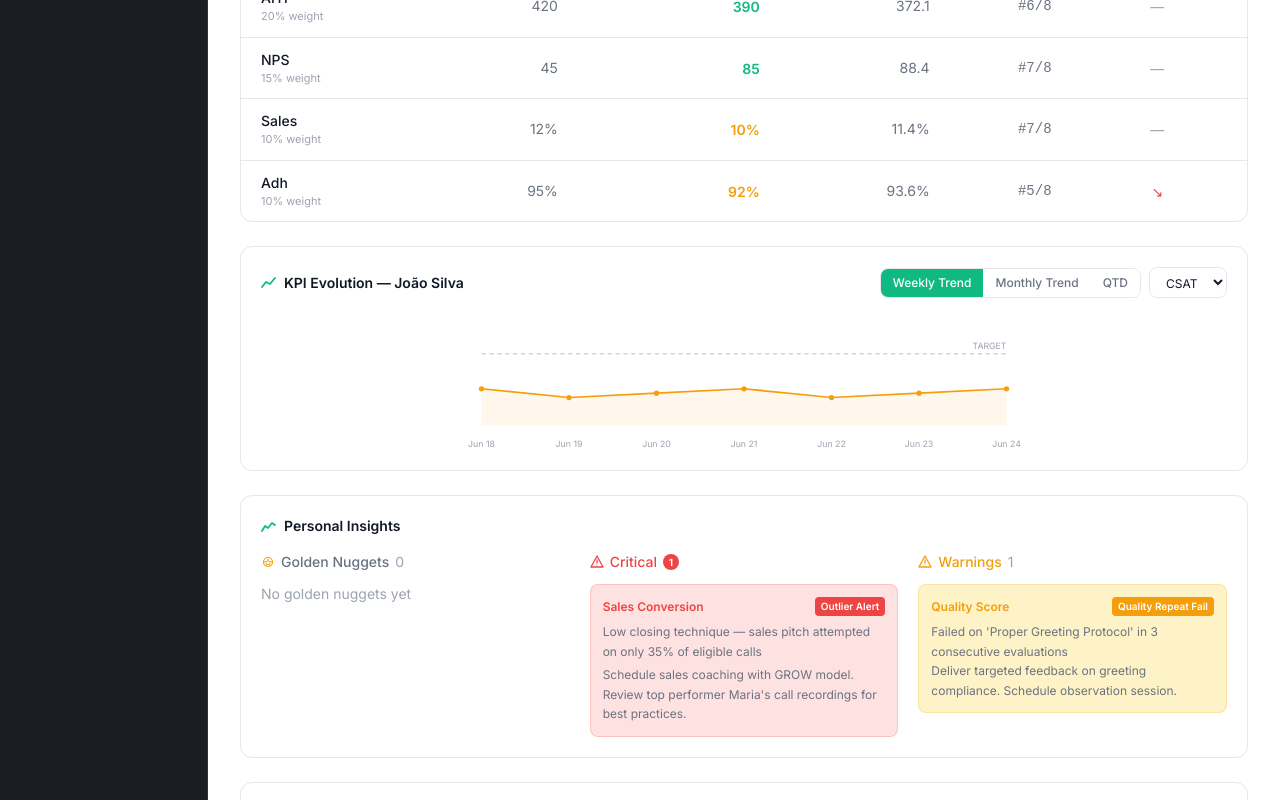
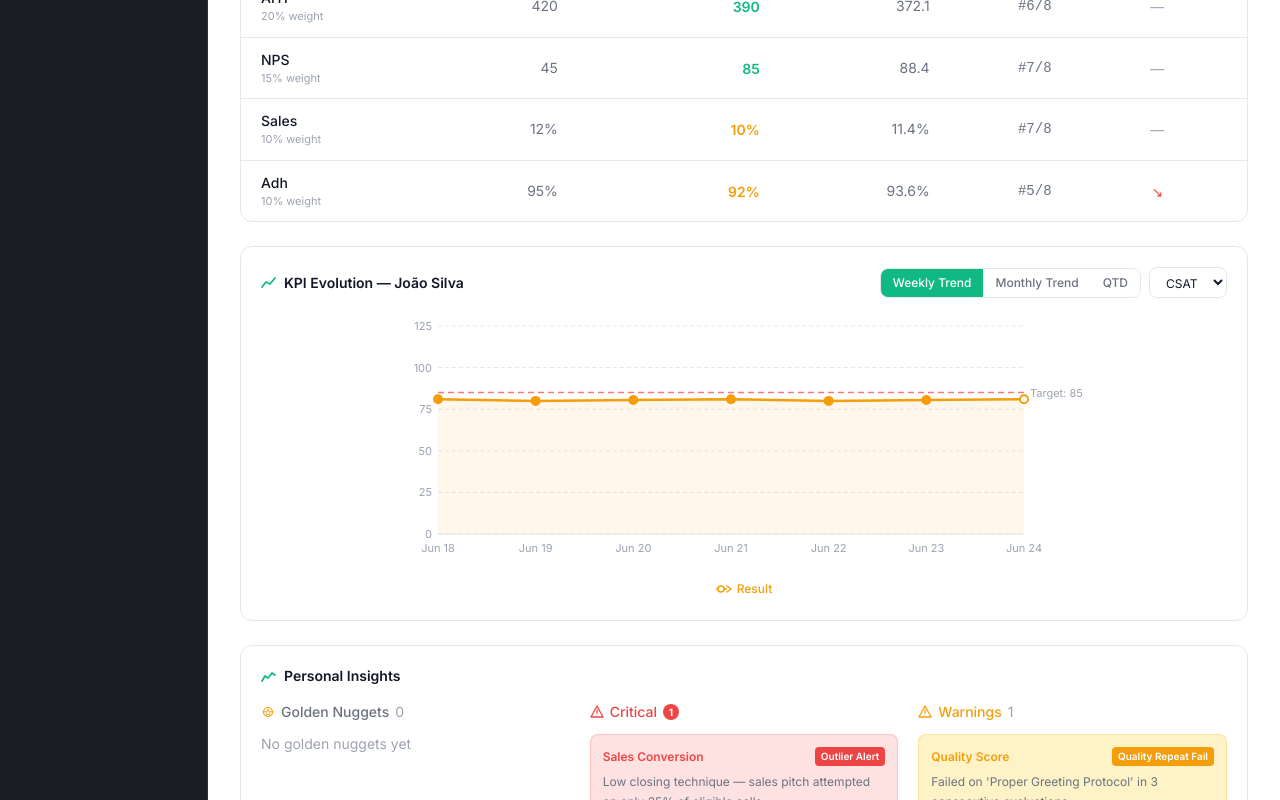
Before and after one commit to andresromero-blip/ops-supervisor-prototypes, a Next.js app: page /projects/20260620-agent-view in a window 1280 px wide. Shown: the part 509-1309 px from the top of the page. Built offline with nearby package versions, Linux system fonts and the light colour scheme.

Commit message:
Update page.tsx

```diff
--- a/app/projects/20260620-agent-view/page.tsx
+++ b/app/projects/20260620-agent-view/page.tsx
@@ -107,38 +107,172 @@ const PERIOD_LABEL: Record<Period, string> = {
 };
 
 // ---------------------------------------------------------------------------
-// KPI Evolution Chart
+// KPI Evolution Chart — faithful replica with tooltip, Y-axis, red target line
 // ---------------------------------------------------------------------------
 const DATES_WEEKLY  = ["Jun 18","Jun 19","Jun 20","Jun 21","Jun 22","Jun 23","Jun 24"];
-const DATES_MONTHLY = ["W-4","W-3","W-2","W-1"];
-const DATES_QTD     = ["Apr","May W1","May W3","Jun"];
+const DATES_MONTHLY = ["M-3","M-2","M-1"];
+const DATES_QTD     = ["Apr","May","Jun"];
 
 function KpiEvolutionChart({
   vals, dates, target, color,
 }: { vals: number[]; dates: string[]; target: number; color: string }) {
-  const W=620; const H=160; const PL=10; const PR=10; const PT=16; const PB=28;
-  const all = [...vals, target];
-  const minV = Math.min(...all)*0.96; const maxV = Math.max(...all)*1.04;
-  const rangeV = maxV - minV || 1;
-  const toX = (i:number) => PL + (i/(dates.length-1))*(W-PL-PR);
-  const toY = (v:number) => PT + (1-(v-minV)/rangeV)*(H-PT-PB);
-  const linePath = vals.map((v,i) => `${i===0?"M":"L"} ${toX(i).toFixed(1)} ${toY(v).toFixed(1)}`).join(" ");
-  const areaPath = `${linePath} L ${toX(vals.length-1).toFixed(1)} ${H-PB} L ${toX(0).toFixed(1)} ${H-PB} Z`;
-  const targetY = toY(target);
-  const areaFill = color==="green" ? "rgba(16,185,129,0.08)" : color==="orange" ? "rgba(245,158,11,0.08)" : "rgba(239,68,68,0.08)";
-  const lineStroke = color==="green" ? "#10B981" : color==="orange" ? "#F59E0B" : "#EF4444";
+  const [hoverIdx, setHoverIdx] = useState<number | null>(null);
+
+  const W = 700; const H = 260;
+  const PL = 44; const PR = 70; const PT = 16; const PB = 36;
+
+  const lineStroke = color === "green" ? "#10B981" : color === "orange" ? "#F59E0B" : "#EF4444";
+  const areaFill   = color === "green" ? "rgba(16,185,129,0.08)" : color === "orange" ? "rgba(245,158,11,0.08)" : "rgba(239,68,68,0.08)";
+
+  // Y axis: always start at 0, go to rounded max
+  const dataMax = Math.max(...vals, target);
+  const yMax = Math.ceil(dataMax / 25) * 25 + 25;
+  const yMin = 0;
+  const rangeY = yMax - yMin;
+
+  const toX = (i: number) => PL + (i / (dates.length - 1)) * (W - PL - PR);
+  const toY = (v: number) => PT + (1 - (v - yMin) / rangeY) * (H - PT - PB);
+
+  // Y grid labels: 0, 25, 50, 75, 100 (filtered to range)
+  const yTicks = [0, 25, 50, 75, 100, 125].filter(v => v <= yMax);
+
+  const linePath = vals.map((v, i) => `${i === 0 ? "M" : "L"} ${toX(i).toFixed(1)} ${toY(v).toFixed(1)}`).join(" ");
+  const areaPath = `${linePath} L ${toX(vals.length - 1).toFixed(1)} ${H - PB} L ${toX(0).toFixed(1)} ${H - PB} Z`;
+  const targetY  = toY(target);
+
+  const colW = (W - PL - PR) / Math.max(dates.length - 1, 1);
 
   return (
-    <svg viewBox={`0 0 ${W} ${H}`} className="w-full block" style={{height:140}}>
-      <line x1={PL} y1={targetY} x2={W-PR} y2={targetY} stroke="#D1D5DB" strokeWidth="1.5" strokeDasharray="5 4"/>
-      <text x={W-PR} y={targetY-5} textAnchor="end" fontSize="10" fill="#9CA3AF" fontFamily="Inter,system-ui,sans-serif">TARGET</text>
-      <path d={areaPath} fill={areaFill}/>
-      <path d={linePath} fill="none" stroke={lineStroke} strokeWidth="2" strokeLinejoin="round"/>
-      {vals.map((v,i) => <circle key={i} cx={toX(i)} cy={toY(v)} r="3" fill={lineStroke}/>)}
-      {dates.map((d,i) => (
-        <text key={d} x={toX(i)} y={H-4} textAnchor="middle" fontSize="10" fill="#9CA3AF" fontFamily="Inter,system-ui,sans-serif">{d}</text>
-      ))}
-    </svg>
+    <div style={{ position: "relative", userSelect: "none" }}>
+      <svg
+        viewBox={`0 0 ${W} ${H}`}
+        className="w-full block"
+        style={{ height: 260 }}
+        onMouseLeave={() => setHoverIdx(null)}
+      >
+        {/* Y grid lines + labels */}
+        {yTicks.map(v => (
+          <g key={v}>
+            <line
+              x1={PL} y1={toY(v)} x2={W - PR} y2={toY(v)}
+              stroke="#E5E7EB" strokeWidth="1" strokeDasharray="4 3"
+            />
+            <text
+              x={PL - 6} y={toY(v) + 4}
+              textAnchor="end" fontSize="11"
+              fill="#9CA3AF" fontFamily="Inter,system-ui,sans-serif"
+            >{v}</text>
+          </g>
+        ))}
+
+        {/* X axis baseline */}
+        <line x1={PL} y1={H - PB} x2={W - PR} y2={H - PB} stroke="#E5E7EB" strokeWidth="1" />
+
+        {/* Target line — red dashed */}
+        <line
+          x1={PL} y1={targetY} x2={W - PR} y2={targetY}
+          stroke="#EF4444" strokeWidth="1.5" strokeDasharray="6 4" opacity="0.7"
+        />
+        <text
+          x={W - PR + 6} y={targetY + 4}
+          fontSize="11" fill="#9CA3AF"
+          fontFamily="Inter,system-ui,sans-serif"
+        >Target: {target}</text>
+
+        {/* Area fill */}
+        <path d={areaPath} fill={areaFill} />
+
+        {/* Main line */}
+        <path d={linePath} fill="none" stroke={lineStroke} strokeWidth="2.5" strokeLinejoin="round" />
+
+        {/* Data points — filled except last which is outline */}
+        {vals.map((v, i) => {
+          const isLast = i === vals.length - 1;
+          const isHovered = hoverIdx === i;
+          return (
+            <circle
+              key={i}
+              cx={toX(i)} cy={toY(v)}
+              r={isHovered ? 5 : 4}
+              fill={isLast ? "#fff" : lineStroke}
+              stroke={lineStroke}
+              strokeWidth="2"
+            />
+          );
+        })}
+
+        {/* Hover crosshair */}
+        {hoverIdx !== null && (
+          <line
+            x1={toX(hoverIdx)} y1={PT}
+            x2={toX(hoverIdx)} y2={H - PB}
+            stroke="#9CA3AF" strokeWidth="1" strokeDasharray="3 2"
+          />
+        )}
+
+        {/* X date labels */}
+        {dates.map((d, i) => (
+          <text
+            key={d} x={toX(i)} y={H - PB + 18}
+            textAnchor="middle" fontSize="11"
+            fill="#9CA3AF" fontFamily="Inter,system-ui,sans-serif"
+          >{d}</text>
+        ))}
+
+        {/* Invisible hover columns */}
+        {dates.map((_, i) => (
+          <rect
+            key={i}
+            x={toX(i) - colW / 2} y={PT}
+            width={colW} height={H - PT - PB}
+            fill="transparent"
+            onMouseEnter={() => setHoverIdx(i)}
+          />
+        ))}
+      </svg>
+
+      {/* Tooltip card */}
+      {hoverIdx !== null && (
+        <div
+          style={{
+            position: "absolute",
+            left: `calc(${((toX(hoverIdx) / W) * 100).toFixed(1)}% + 12px)`,
+            top: `${((toY(vals[hoverIdx]) / H) * 100).toFixed(1)}%`,
+            transform: "translateY(-50%)",
+            background: "#fff",
+            border: "1px solid #E5E7EB",
+            borderRadius: 10,
+            padding: "10px 14px",
+            fontSize: 13,
+            pointerEvents: "none",
+            whiteSpace: "nowrap",
+            zIndex: 20,
+            boxShadow: "0 4px 16px rgba(0,0,0,0.10)",
+            minWidth: 100,
+          }}
+        >
+          <p style={{ margin: 0, fontWeight: 600, color: "#374151", marginBottom: 5, fontSize: 13 }}>
+            {dates[hoverIdx]}
+          </p>
+          <div style={{ display: "flex", alignItems: "center", gap: 6 }}>
+            <span style={{ width: 8, height: 8, borderRadius: "50%", background: lineStroke, display: "inline-block", flexShrink: 0 }} />
+            <span style={{ color: lineStroke, fontWeight: 600, fontSize: 13 }}>: {vals[hoverIdx]}{color !== "green" || vals[hoverIdx] > 100 ? "" : "%"}</span>
+          </div>
+        </div>
+      )}
+
+      {/* Result label */}
+      <div style={{ textAlign: "center", marginTop: 6 }}>
+        <span style={{ display: "inline-flex", alignItems: "center", gap: 5, fontSize: 12, color: lineStroke, fontWeight: 500 }}>
+          <svg width="16" height="10" viewBox="0 0 16 10" fill="none">
+            <line x1="0" y1="5" x2="11" y2="5" stroke={lineStroke} strokeWidth="1.5"/>
+            <circle cx="5" cy="5" r="3" fill="#fff" stroke={lineStroke} strokeWidth="1.5"/>
+            <path d="M11 2l4 3-4 3" fill="none" stroke={lineStroke} strokeWidth="1.5" strokeLinecap="round" strokeLinejoin="round"/>
+          </svg>
+          Result
+        </span>
+      </div>
+    </div>
   );
 }
 
```
